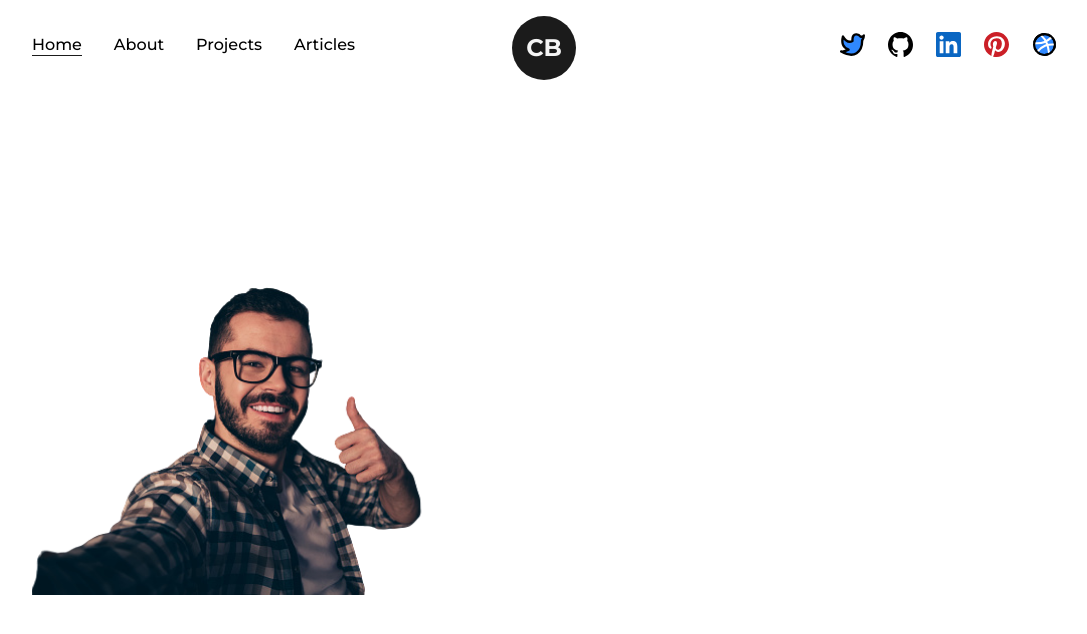
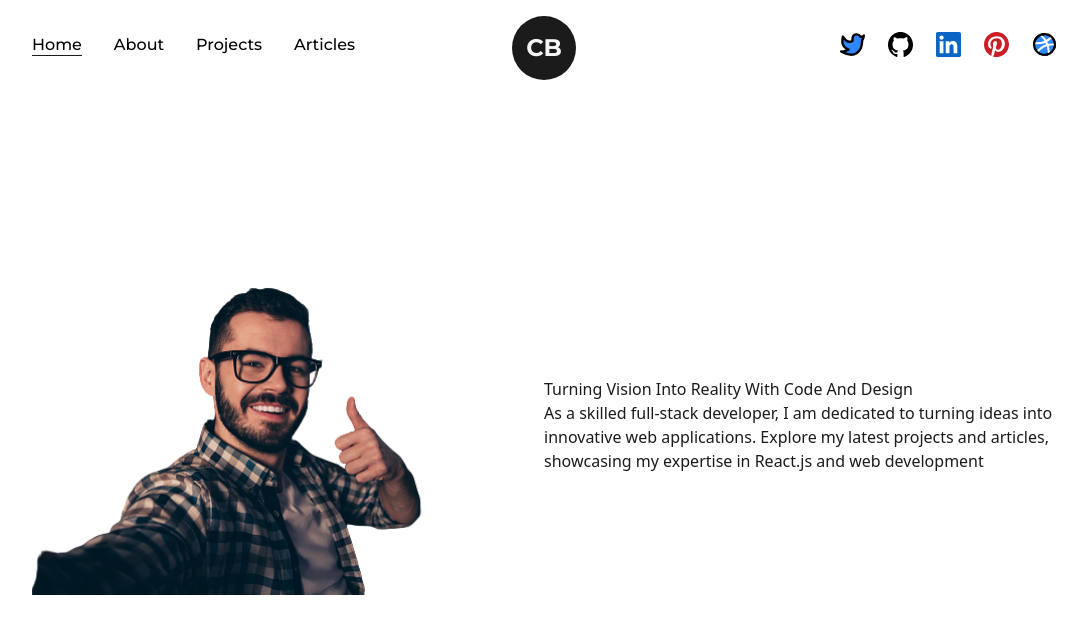
Before and after one commit to mmaazkhanhere/learningRepo, a Next.js app in the folder portfolio-website/: page / in a window 1280 px wide. Shown: the top 634 px of the page, without its empty margins (96-1183 px from the left). Built offline with nearby package versions, Linux system fonts and the light colour scheme.

Commit message:
created hero banner

```diff
--- a/portfolio-website/src/pages/index.tsx
+++ b/portfolio-website/src/pages/index.tsx
@@ -18,6 +18,13 @@
             <div className='w-1/2'>
               <Image src={profile} alt='Profile Picture' className='w-full h-auto' />
             </div>
+            <div className='w-1/2'>
+              <h1>Turning Vision Into Reality With Code And Design</h1>
+              <p>
+                As a skilled full-stack developer, I am dedicated to turning ideas into innovative web applications.
+                Explore my latest projects and articles, showcasing my expertise in React.js and web development
+              </p>
+            </div>
           </div>
         </Layout>
       </main>
```
